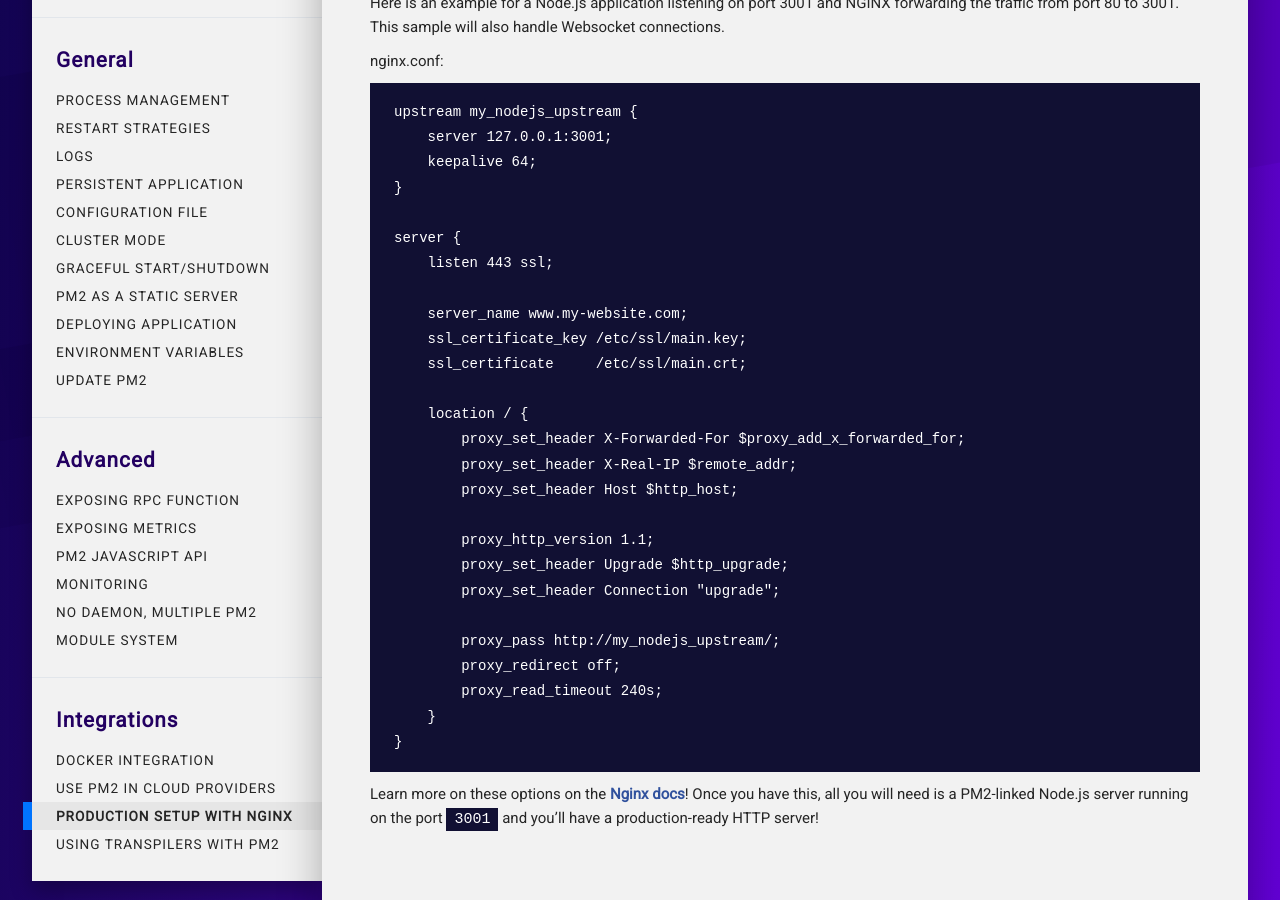
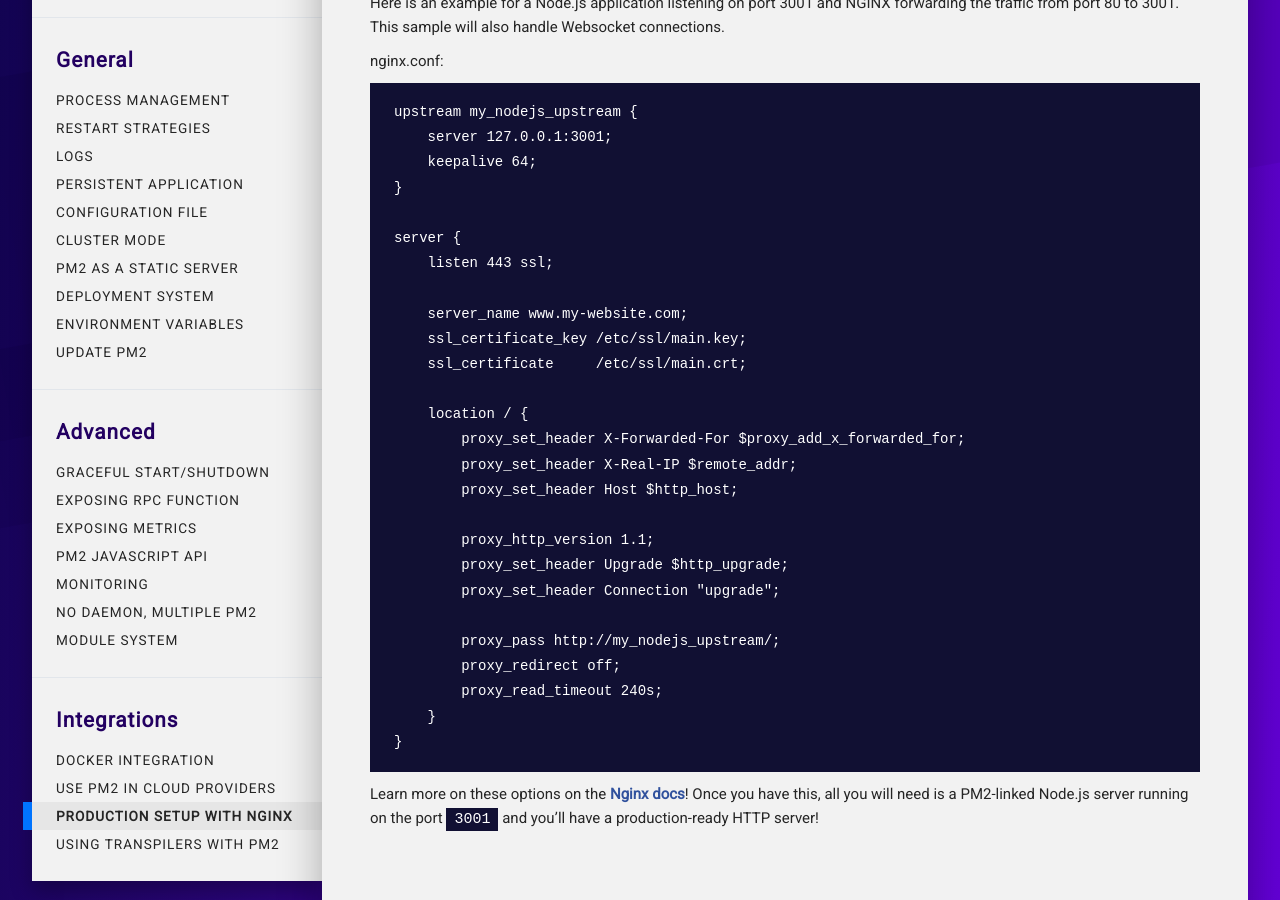
Before and after one commit to pm2-hive/pm2-hive.github.io, a Jekyll site: the page built from docs/tutorial/setup-with-nginx.md, in a window 1280 px wide and 900 px high, scrolled down 369 px. Built offline with Jekyll 4.4.1, drawn with Linux system fonts in a browser that asks for light colours; comment, search, counter and statistics services are not loaded.

Commit message:
Update nav.yml

```diff
--- a/_data/nav.yml
+++ b/_data/nav.yml
@@ -19,11 +19,9 @@
       url: /docs/usage/application-declaration/
     - title: Cluster Mode
       url: /docs/usage/cluster-mode
-    - title: Graceful Start/Shutdown
-      url: /docs/usage/signals-clean-restart/
     - title: PM2 as a Static Server
       url: /docs/usage/expose/
-    - title: Deploying application
+    - title: Deployment System
       url: /docs/usage/deployment/
     - title: Environment Variables
       url: /docs/usage/environment/
@@ -33,6 +31,8 @@
 - title: Advanced
   url: /docs/usage/process-actions/
   subnav:
+    - title: Graceful Start/Shutdown
+      url: /docs/usage/signals-clean-restart/
     - title: Exposing RPC function
       url: /docs/usage/process-actions/
     - title: Exposing Metrics
```
